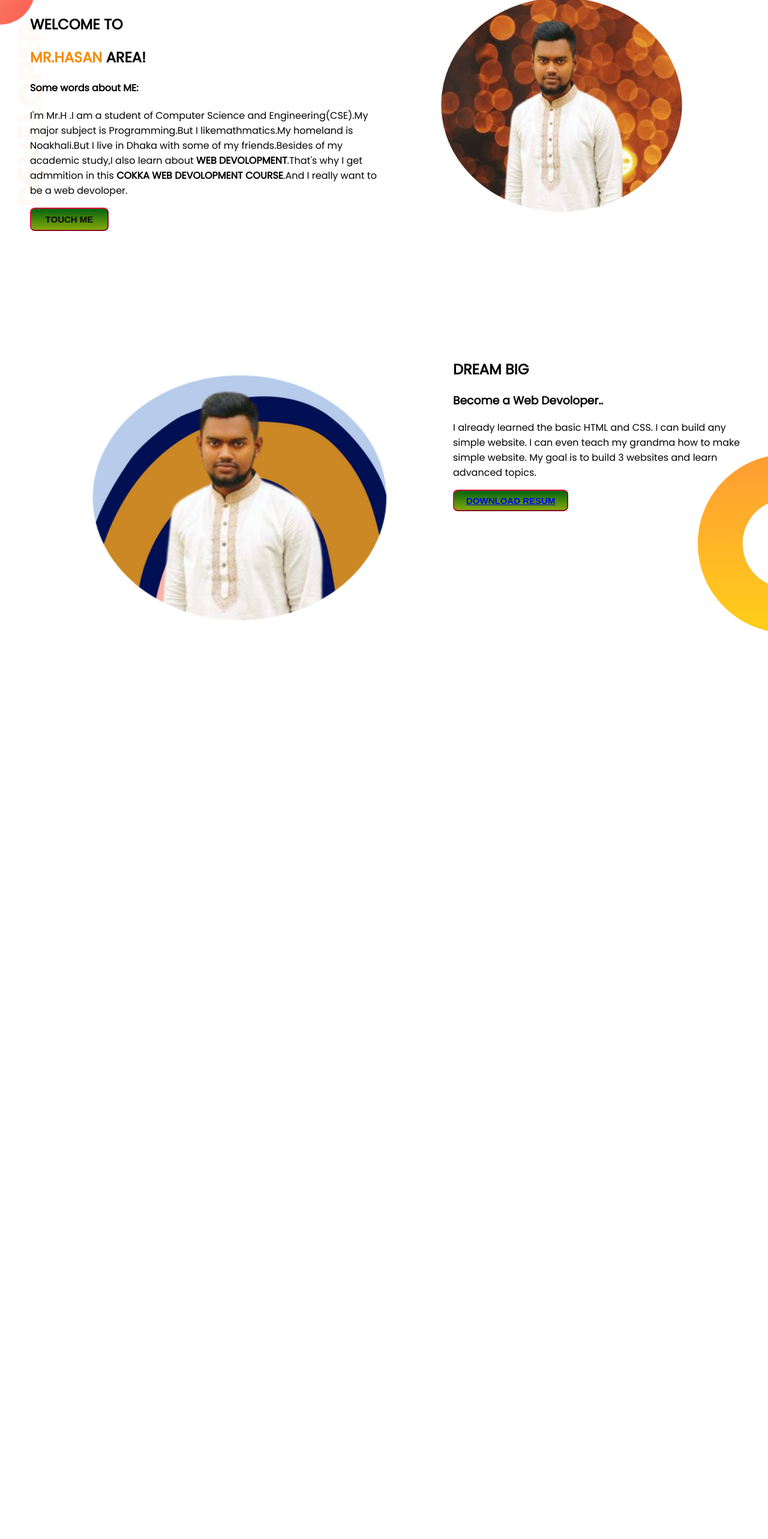
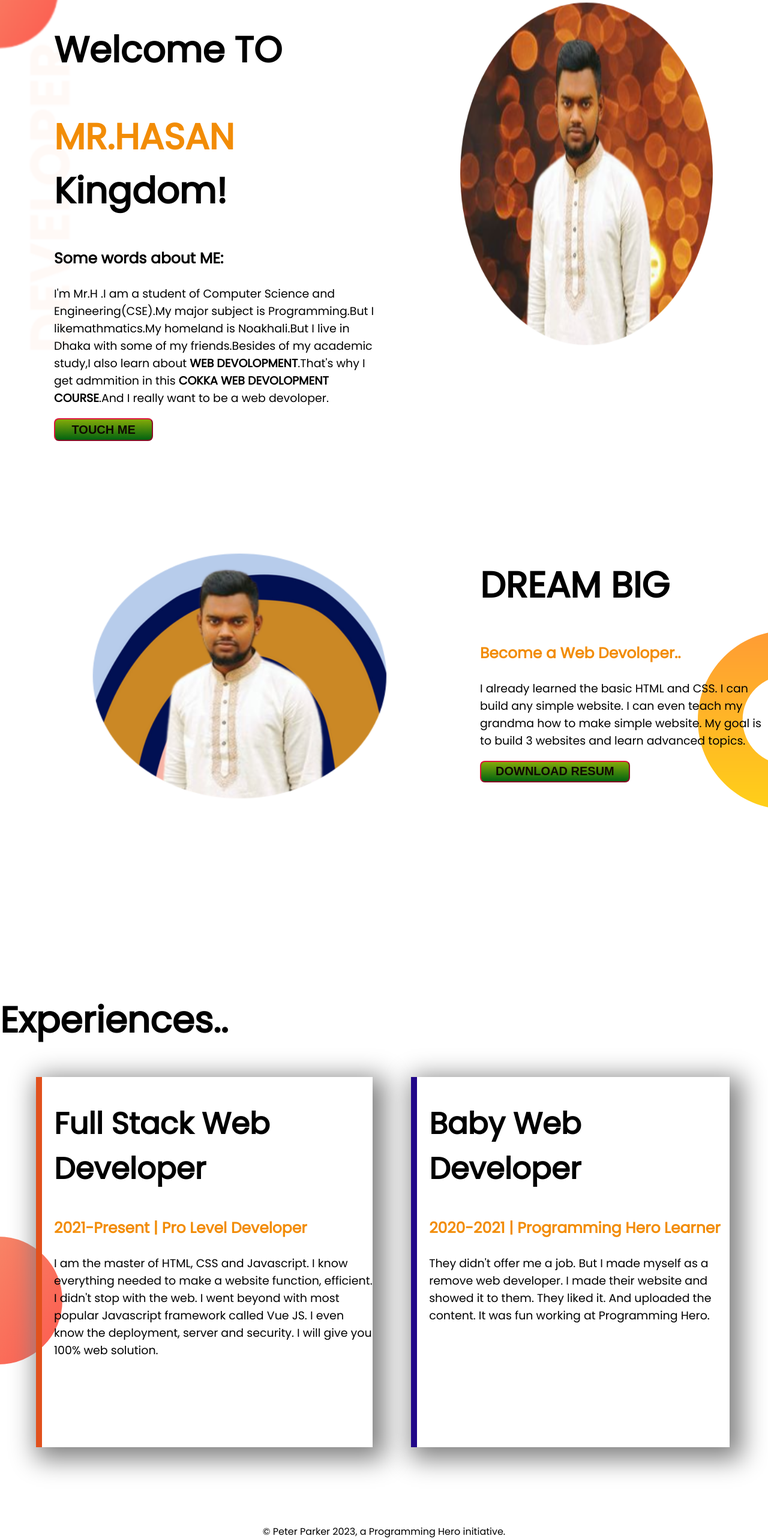
Before and after one commit to mdYeasinIslam/Devoloper-Portfolio, a plain HTML site: page index.html in a window 1280 px wide. Shown: the part 17-2582 px from the top of the page at 60% size. Before the commit the page ends 1337 px from the top, so only its background shows below. Drawn offline with Linux system fonts and the light colour scheme.

Commit message:
last test1

```diff
--- a/index.html
+++ b/index.html
@@ -14,13 +14,13 @@
 </head>
 
 <body>
-    <section class="top-banner">
+    <section class="top-banner flexible">
         <div class="half-width">
 
-            <h1 class="size">WELCOME TO</h1>
-            <h1><span class="color">MR.HASAN</span> AREA!</h1>
-            <h4>Some words about ME:</h4>
-            <p class="flex">I'm Mr.H .I am a student of Computer Science and Engineering(CSE).My major subject is
+            <h1 class="size">Welcome TO</h1>
+            <h1 class="size"><span class="color">MR.HASAN</span> Kingdom!</h1>
+            <h3 class="header-size">Some words about ME:</h3>
+            <p class="font-size">I'm Mr.H .I am a student of Computer Science and Engineering(CSE).My major subject is
                 Programming.But I
                 likemathmatics.My homeland is Noakhali.But I live in Dhaka with some of my friends.Besides of my
                 academic
@@ -36,19 +36,44 @@
 
 
 
-    <section class="top-banner2">
+    <section class="top-banner2 flexible">
         <div class="img-style">
             <img src="developer-portfolio-master/images/hasan portfolio 2.png" alt="MY FASHION" width="800">
         </div>
         <div class="padding"><br><br><br>
-            <h1>DREAM BIG</h1>
-            <h3>Become a Web Devoloper..</h3>
-            <p>I already learned the basic HTML and CSS. I can build any simple website. I can even teach my grandma how
+            <h1 class="size">DREAM BIG</h1>
+            <h3 class="header-size color">Become a Web Devoloper..</h3>
+            <p class="font-size">I already learned the basic HTML and CSS. I can build any simple website. I can even
+                teach my grandma how
                 to make simple website. My goal is to build 3 websites and learn advanced topics.</p>
-            <button class="modify"><a href="google.com">DOWNLOAD RESUM</a></button>
+            <button class="modify"><a href="https://github.com/ProgrammingHero1/eat-healthy"></a>DOWNLOAD RESUM</button>
+        </div>
+    </section>
+
+    <section class="pad-up">
+        <h1 class="size">Experiences..</h1>
+        <div class="adjust">
+            <div class="div-adjust1">
+                <h1 class="size2">Full Stack Web Developer</h1>
+                <h3 class="header-size color">2021-Present | Pro Level Developer</h3>
+                <p class="font-size">I am the master of HTML, CSS and Javascript. I know everything needed to make a
+                    website function,
+                    efficient. I didn't stop with the web. I went beyond with most popular Javascript framework called
+                    Vue
+                    JS. I even know the deployment, server and security. I will give you 100% web solution.</p>
+            </div>
+            <div class="div-adjust2">
+                <h1 class="size2">Baby Web Developer</h1>
+                <h3 class="header-size color">2020-2021 | Programming Hero Learner</h3>
+                <p class="font-size">They didn't offer me a job. But I made myself as a remove web developer. I made
+                    their website and
+                    showed
+                    it to them. They liked it. And uploaded the content. It was fun working at Programming Hero.</p>
+            </div>
         </div>
     </section>
 
 </body>
+<footer id="footer">© Peter Parker 2023, a Programming Hero initiative.</footer>
 
 </html>
--- a/style.css
+++ b/style.css
@@ -3,43 +3,56 @@ body {
     margin: 0;
 }
 
-section {
+.flexible {
     display: flex;
     margin-bottom: 10px;
 }
 
 .size {
-    padding-top: 20px;
+    padding-top: 5px;
+
+    font-size: 60px;
+}
+
+.font-size {
+    font-size: 19px;
+}
+
+.header-size {
+    font-size: 25px;
 }
 
 .color {
     color: rgb(242, 140, 6);
+
 }
 
 .half-width {
     width: 90%;
-    padding-left: 50px;
+    padding-left: 90px;
 }
 
 .half-width img {
-    width: 80%;
-    padding-left: 10px;
+    width: 90%;
+    height: 800px;
+    padding-left: 0px;
 }
 
 .modify {
-    background-image: linear-gradient(rgb(2, 99, 16), rgb(132, 170, 9));
+    background-image: linear-gradient(rgb(132, 170, 9), rgb(2, 99, 16));
     color: rgb(16, 8, 2);
-    padding: 1.5% 4%;
+    padding: 1% 5% 1% 5%;
     border-color: crimson;
     border-radius: 8px;
-    font-size: 15px;
+    font-size: 20px;
     font-weight: 700;
 }
 
 .top-banner {
     background-image: url(developer-portfolio-master/images/top-banner.png);
     background-repeat: no-repeat;
-    margin-bottom: 1%;
+    background-size: 1500px;
+
     padding-bottom: 0px;
 }
 
@@ -50,18 +63,64 @@ section {
     background-image: url(developer-portfolio-master/images/dream-bg.png);
     background-repeat: no-repeat;
     background-position: right;
-    margin-top: 1%;
+    padding-bottom: 0;
+    margin-bottom: 0%;
+
 }
 
 .padding {
-    width: 500px;
-    height: 500px;
-    padding-left: 50px;
+    width: 90%;
+    padding-left: 0px;
 }
 
 .img-style {
-    width: 55%;
-    padding-right: 1px;
-    padding-top: 0;
-    margin-top: 0;
+    width: 90%;
+    height: 800px;
+    padding-right: 0px;
 }
+
+.pad-up {}
+
+.adjust {
+
+    display: flex;
+    background-image: url(/developer-portfolio-master/images/exp-bg.png);
+    background-repeat: no-repeat;
+    background-position: left;
+
+
+}
+
+
+.div-adjust1 {
+    border-left: 10px solid rgb(225, 81, 29);
+    width: fit-content;
+    box-shadow: 10px 10px 40px 10px gray;
+    margin-left: 60px;
+    padding-left: 20px;
+    padding-bottom: 10%;
+    margin-bottom: 10%;
+
+
+}
+
+.div-adjust2 {
+    width: fit-content;
+    border-left: 10px solid rgb(33, 7, 137);
+    box-shadow: 10px 10px 40px 10px gray;
+    margin-left: 5%;
+    margin-right: 5%;
+    padding-left: 20px;
+    padding-bottom: 10%;
+    margin-bottom: 10%;
+
+
+}
+
+.size2 {
+    font-size: 50px;
+}
+
+#footer {
+    text-align: center;
+}
```
